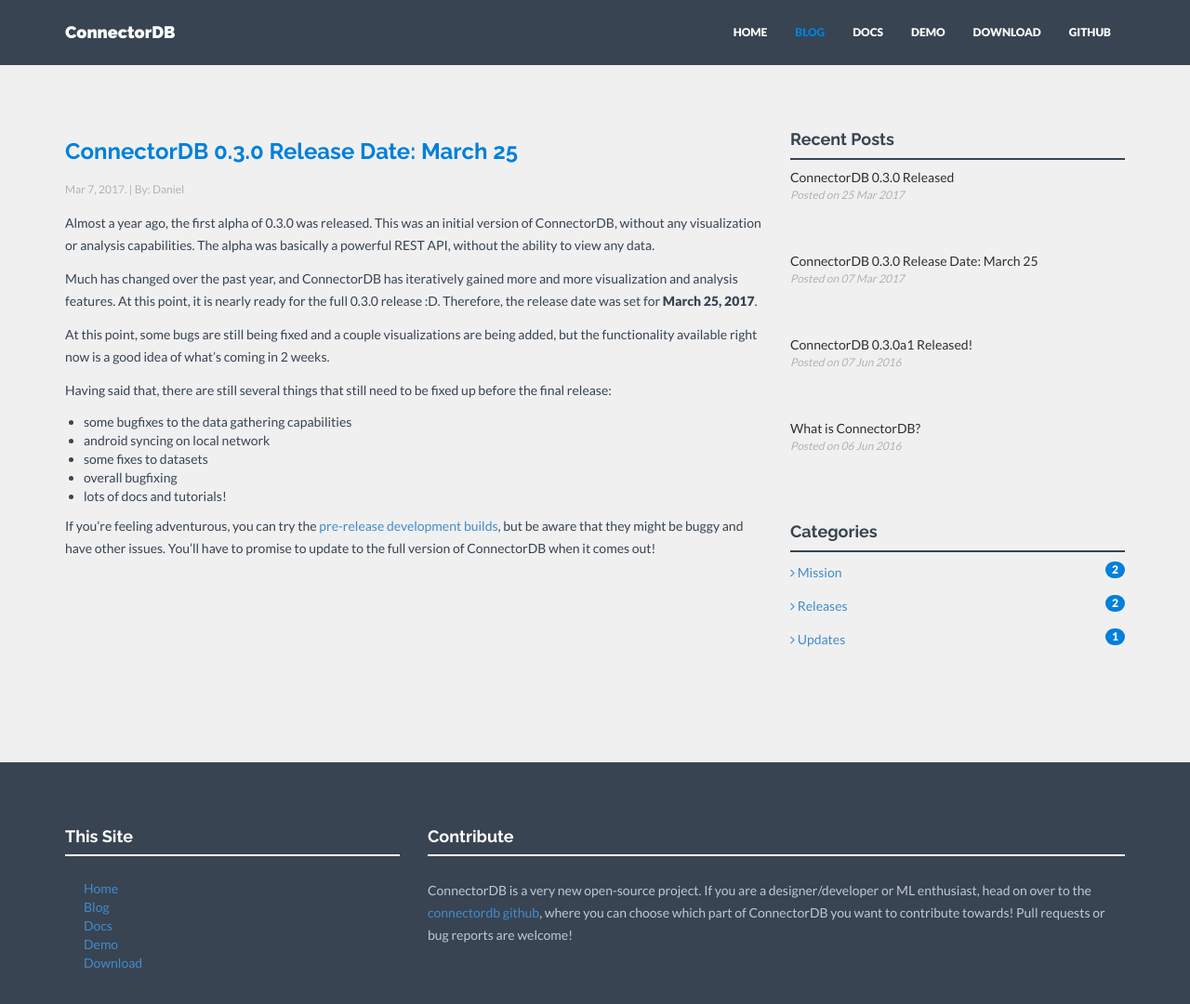
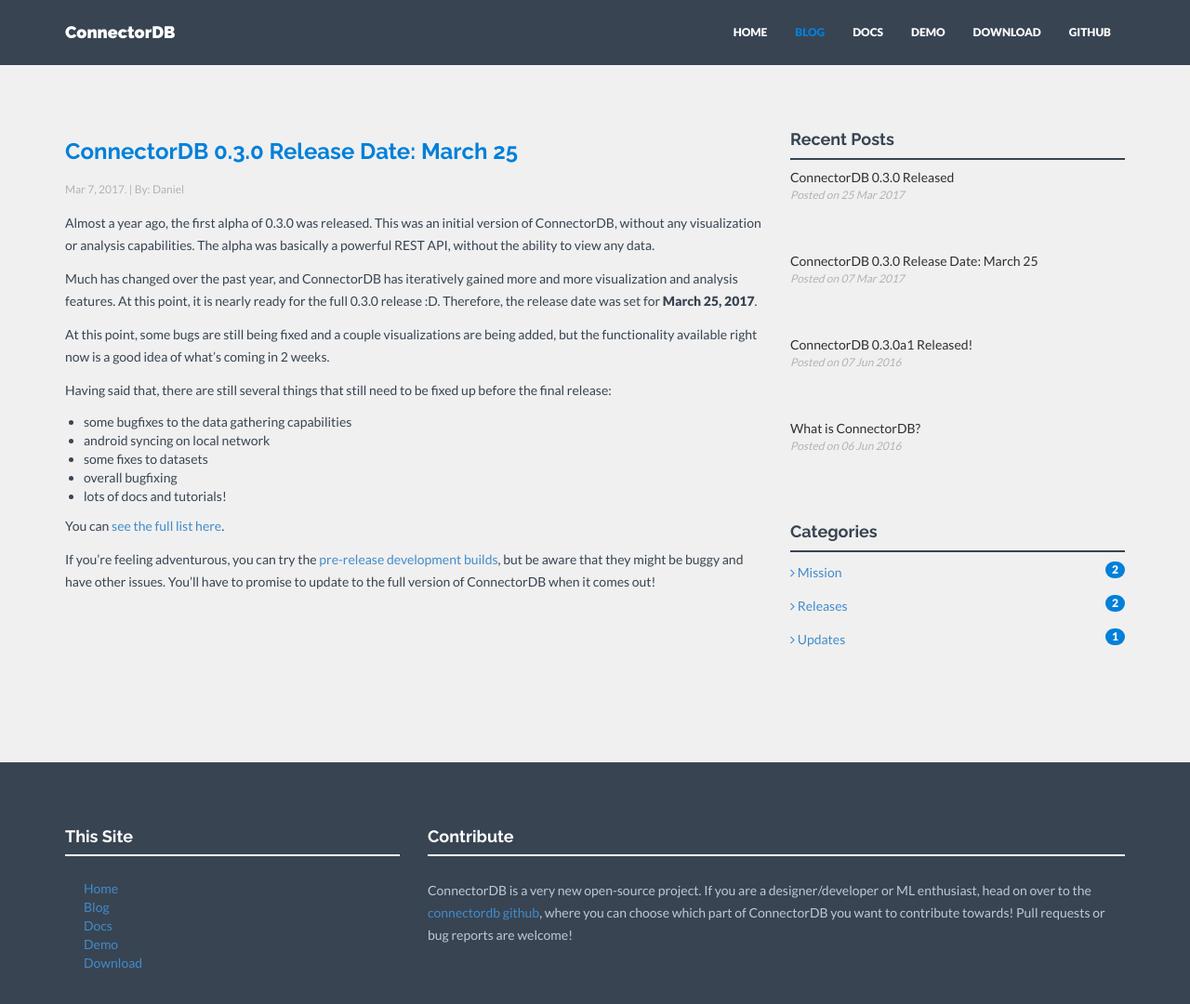
Before and after one commit to connectordb/connectordb.io, a Jekyll site: the page built from _posts/blog/2017-03-07-0.3.0-release-soon.md, in a window 1280 px wide and 1118 px high. Shown: the top 1080 px of the window at 93% size. Built offline with Jekyll 4.4.1, drawn with Linux system fonts in a browser that asks for light colours; nearby versions of some CDN libraries.

Commit message:
Added link to project in blog

```diff
--- a/_posts/blog/2017-03-07-0.3.0-release-soon.md
+++ b/_posts/blog/2017-03-07-0.3.0-release-soon.md
@@ -25,5 +25,7 @@
 - overall bugfixing
 - lots of docs and tutorials!
 
+You can [see the full list here](https://github.com/orgs/connectordb/projects/1).
+
 If you're feeling adventurous, you can try the [pre-release development builds](https://keybase.pub/dkumor/connectordb), but be aware that they might be buggy
 and have other issues. You'll have to promise to update to the full version of ConnectorDB when it comes out!
```
